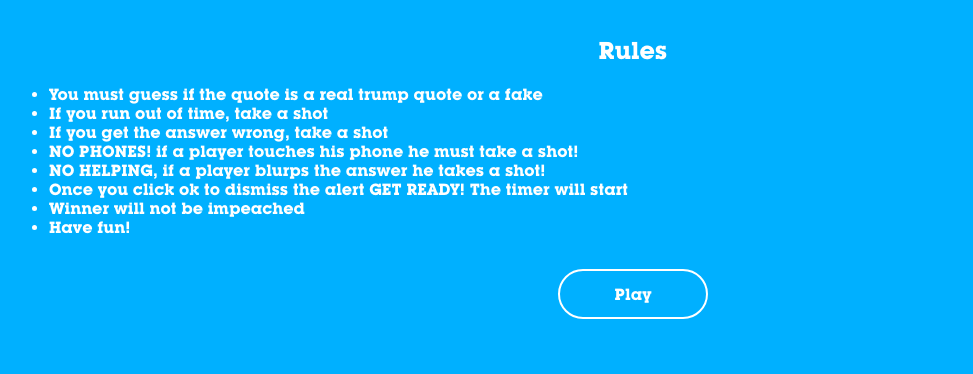
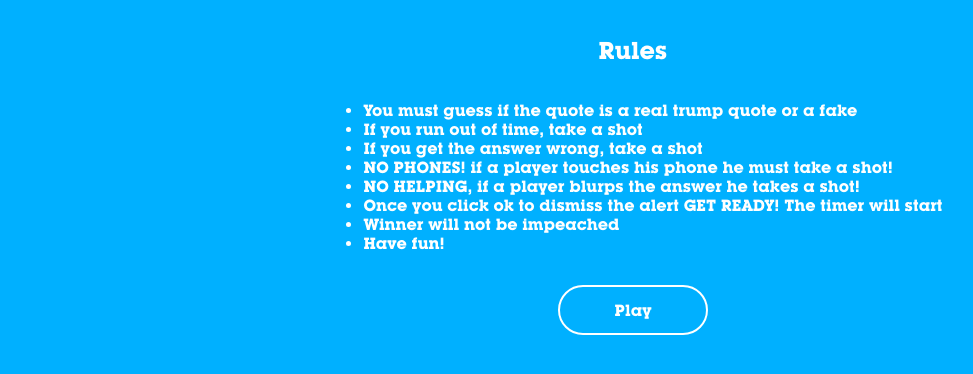
Before and after one commit to elfraiman/trump-game, a Svelte app: page / in a window 1280 px wide. Shown: the top 374 px of the page, without its empty margins (7-980 px from the left). Built offline with nearby package versions, Linux system fonts and the light colour scheme.

Commit message:
fix(intro): align

```diff
--- a/src/Welcome.svelte
+++ b/src/Welcome.svelte
@@ -125,6 +125,11 @@
   }
 
   .intro {
+    display: flex;
+    flex-direction: column;
+    justify-content: center;
+    align-content: center;
+    align-items: center;
     text-align: center;
     padding: 16px;
   }
```
